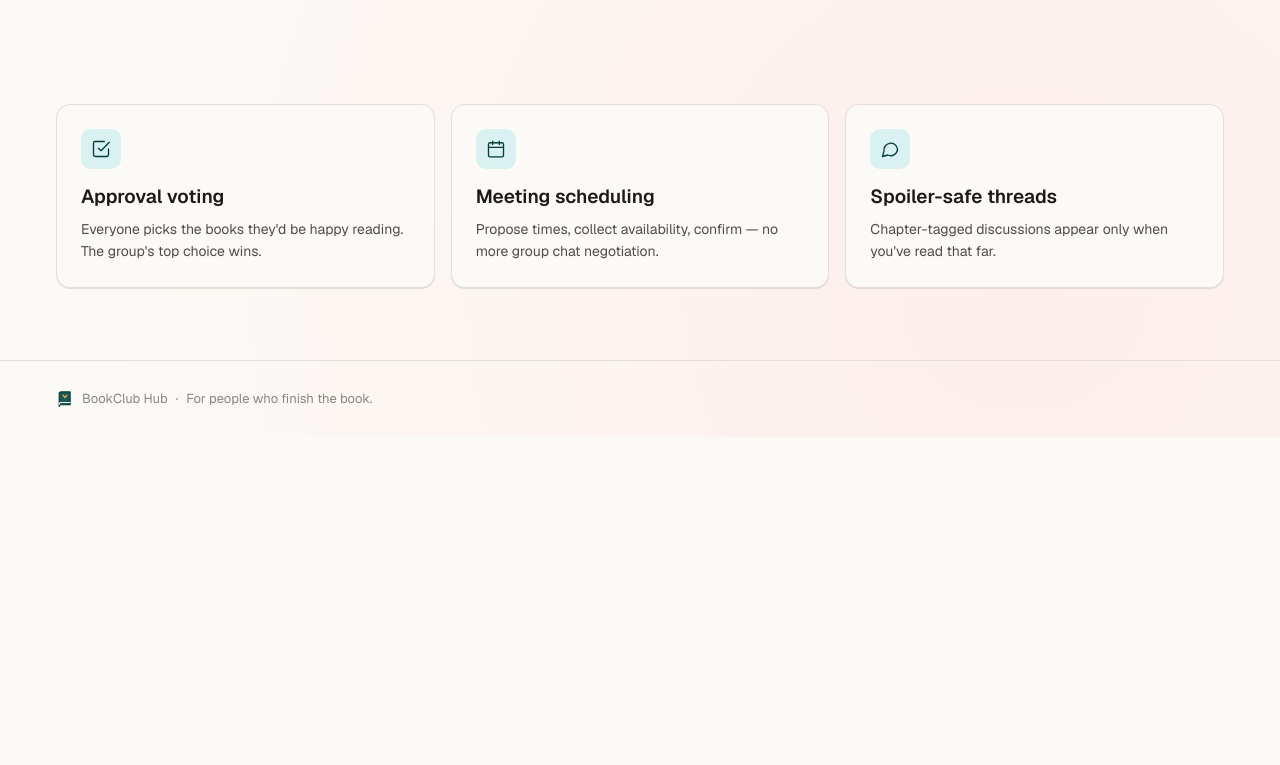
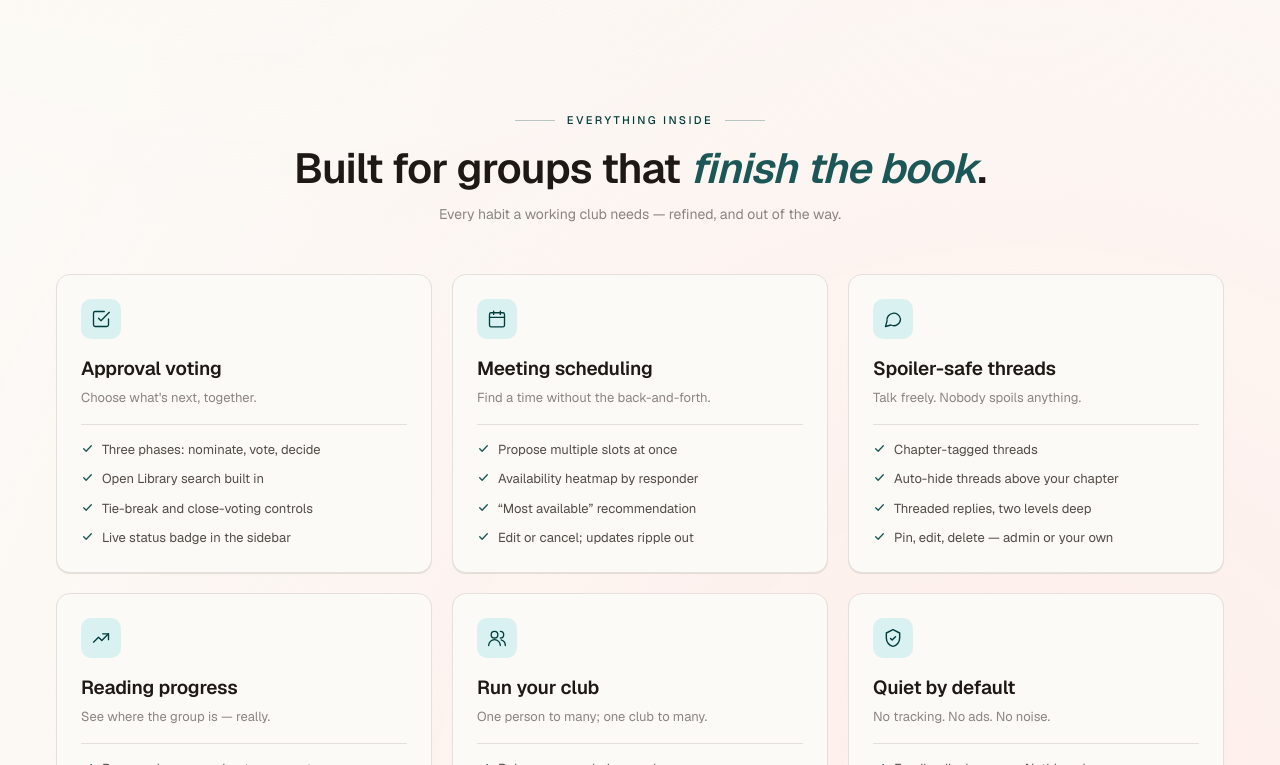
Before and after one commit to evanlwang/bookclub-hub, a Next.js app: page / in a window 1280 px wide. Shown: the part 1055-1820 px from the top of the page. Before the commit the page ends 1492 px from the top, so only its background shows below. Built offline with nearby package versions, Linux system fonts and the light colour scheme.

Commit message:
Replace 3-card feature row with 6-category deep-dive section (Everything inside)

```diff
--- a/src/app/page.tsx
+++ b/src/app/page.tsx
@@ -6,6 +6,8 @@ import {
   CalendarIcon,
   ChatIcon,
   ChevronRightIcon,
+  TrendIcon,
+  UsersIcon,
 } from "@/components/ui/icons";
 import { AvatarStack, Badge, Card, BookCover, ChapterChip } from "@/components/ui";
 
@@ -282,23 +284,118 @@ export default function Home() {
         </div>
       </section>
 
-      {/* Feature row */}
-      <section className="grid grid-cols-1 md:grid-cols-3 gap-4 px-4 md:px-8 lg:px-14 pb-16 lg:pb-[72px]">
-        <FeatureCard
+      {/* All-features deep dive */}
+      {/* @spec HOME-UI-007 */}
+      <section
+        data-testid="features-overview"
+        aria-label="Features overview"
+        className="px-4 md:px-8 lg:px-14 pt-2 pb-16 lg:pb-[80px]"
+      >
+        <div className="max-w-[1300px] mx-auto">
+          {/* Eyebrow */}
+          <div className="flex items-center justify-center gap-3 mb-4">
+            <span aria-hidden="true" className="h-px w-10 bg-primary/30" />
+            <span className="text-[11px] uppercase tracking-[0.22em] text-primary-ink font-medium">
+              Everything inside
+            </span>
+            <span aria-hidden="true" className="h-px w-10 bg-primary/30" />
+          </div>
+
+          <h2 className="font-[var(--font-display)] text-[34px] md:text-[42px] font-semibold text-ink text-center mb-3 tracking-[-0.02em] leading-[1.1]">
+            Built for groups that{" "}
+            <em className="italic" style={{ color: "var(--color-primary)" }}>
+              finish the book
+            </em>
+            .
+          </h2>
+          <p className="text-[14px] text-ink-3 text-center mb-12 max-w-[560px] mx-auto leading-relaxed">
+            Every habit a working club needs — refined, and out of the way.
+          </p>
+
+          <div className="grid grid-cols-1 md:grid-cols-2 lg:grid-cols-3 gap-4 lg:gap-5">
+            <CategoryCard
               icon={<VoteIcon size={20} />}
               title="Approval voting"
-          description="Everyone picks the books they'd be happy reading. The group's top choice wins."
+              tagline="Choose what's next, together."
+              points={[
+                "Three phases: nominate, vote, decide",
+                "Open Library search built in",
+                "Tie-break and close-voting controls",
+                "Live status badge in the sidebar",
+              ]}
             />
-        <FeatureCard
+            <CategoryCard
               icon={<CalendarIcon size={20} />}
               title="Meeting scheduling"
-          description="Propose times, collect availability, confirm — no more group chat negotiation."
+              tagline="Find a time without the back-and-forth."
+              points={[
+                "Propose multiple slots at once",
+                "Availability heatmap by responder",
+                "“Most available” recommendation",
+                "Edit or cancel; updates ripple out",
+              ]}
             />
-        <FeatureCard
+            <CategoryCard
               icon={<ChatIcon size={20} />}
               title="Spoiler-safe threads"
-          description="Chapter-tagged discussions appear only when you've read that far."
+              tagline="Talk freely. Nobody spoils anything."
+              points={[
+                "Chapter-tagged threads",
+                "Auto-hide threads above your chapter",
+                "Threaded replies, two levels deep",
+                "Pin, edit, delete — admin or your own",
+              ]}
             />
+            <CategoryCard
+              icon={<TrendIcon size={20} />}
+              title="Reading progress"
+              tagline="See where the group is — really."
+              points={[
+                "Per-member page, chapter, percentage",
+                "Group median + distribution chart",
+                "History across past selections",
+                "States: not started, reading, finished",
+              ]}
+            />
+            <CategoryCard
+              icon={<UsersIcon size={20} />}
+              title="Run your club"
+              tagline="One person to many; one club to many."
+              points={[
+                "Roles: owner, admin, member",
+                "Invite codes — custom or auto-derived",
+                "Switch clubs from the sidebar",
+                "Custom theme color per club",
+              ]}
+            />
+            <CategoryCard
+              icon={
+                <svg
+                  width="20"
+                  height="20"
+                  viewBox="0 0 24 24"
+                  fill="none"
+                  stroke="currentColor"
+                  strokeWidth="1.7"
+                  strokeLinecap="round"
+                  strokeLinejoin="round"
+                  aria-hidden="true"
+                >
+                  <path d="M12 2L4 6v6c0 5 3.5 9.4 8 10 4.5-.6 8-5 8-10V6l-8-4z" />
+                  <path d="M9 12.5l2 2 4-4" />
+                </svg>
+              }
+              title="Quiet by default"
+              tagline="No tracking. No ads. No noise."
+              points={[
+                "Email + display name. Nothing else.",
+                "Zero ads, zero tracking pixels",
+                "Soft-delete with a restore window",
+                "Leave any club, anytime",
+              ]}
+            />
+          </div>
+        </div>
       </section>
 
       {/* Footer */}
@@ -314,24 +411,52 @@ export default function Home() {
   );
 }
 
-function FeatureCard({
+// @spec HOME-UI-007
+function CategoryCard({
   icon,
   title,
-  description,
+  tagline,
+  points,
 }: {
   icon: React.ReactNode;
   title: string;
-  description: string;
+  tagline: string;
+  points: string[];
 }) {
   return (
-    <div className="bg-bg border border-line rounded-[var(--radius-lg)] p-6 shadow-sm">
-      <div className="w-10 h-10 rounded-[var(--radius-md)] bg-primary-soft text-primary-ink flex items-center justify-center mb-3.5">
+    <div className="group bg-bg border border-line rounded-[var(--radius-lg)] p-6 shadow-sm transition-all duration-200 hover:border-primary/35 hover:-translate-y-0.5 hover:shadow-md">
+      <div className="w-10 h-10 rounded-[var(--radius-md)] bg-primary-soft text-primary-ink flex items-center justify-center mb-4 transition-transform duration-200 group-hover:-rotate-3">
         {icon}
       </div>
-      <h3 className="font-[var(--font-display)] text-[19px] font-semibold text-ink mb-1.5">
+      <h3 className="font-[var(--font-display)] text-[19px] font-semibold text-ink mb-1 tracking-[-0.01em]">
         {title}
       </h3>
-      <p className="text-[14px] text-ink-2 leading-relaxed">{description}</p>
+      <p className="text-[13px] text-ink-3 leading-relaxed mb-4">{tagline}</p>
+      <div className="h-px bg-line mb-3.5" />
+      <ul className="space-y-2">
+        {points.map((point) => (
+          <li
+            key={point}
+            className="flex items-start gap-2 text-[13px] text-ink-2 leading-relaxed"
+          >
+            <svg
+              width="13"
+              height="13"
+              viewBox="0 0 24 24"
+              fill="none"
+              stroke="currentColor"
+              strokeWidth="2.5"
+              strokeLinecap="round"
+              strokeLinejoin="round"
+              aria-hidden="true"
+              className="text-primary mt-[3px] shrink-0"
+            >
+              <path d="M5 12.5l4.5 4.5L19 7" />
+            </svg>
+            <span>{point}</span>
+          </li>
+        ))}
+      </ul>
     </div>
   );
 }
```
Also changed, not shown: 1 other file (tests, documents, lock files or other folders). Lines whose indentation alone changed are shown as unchanged.
